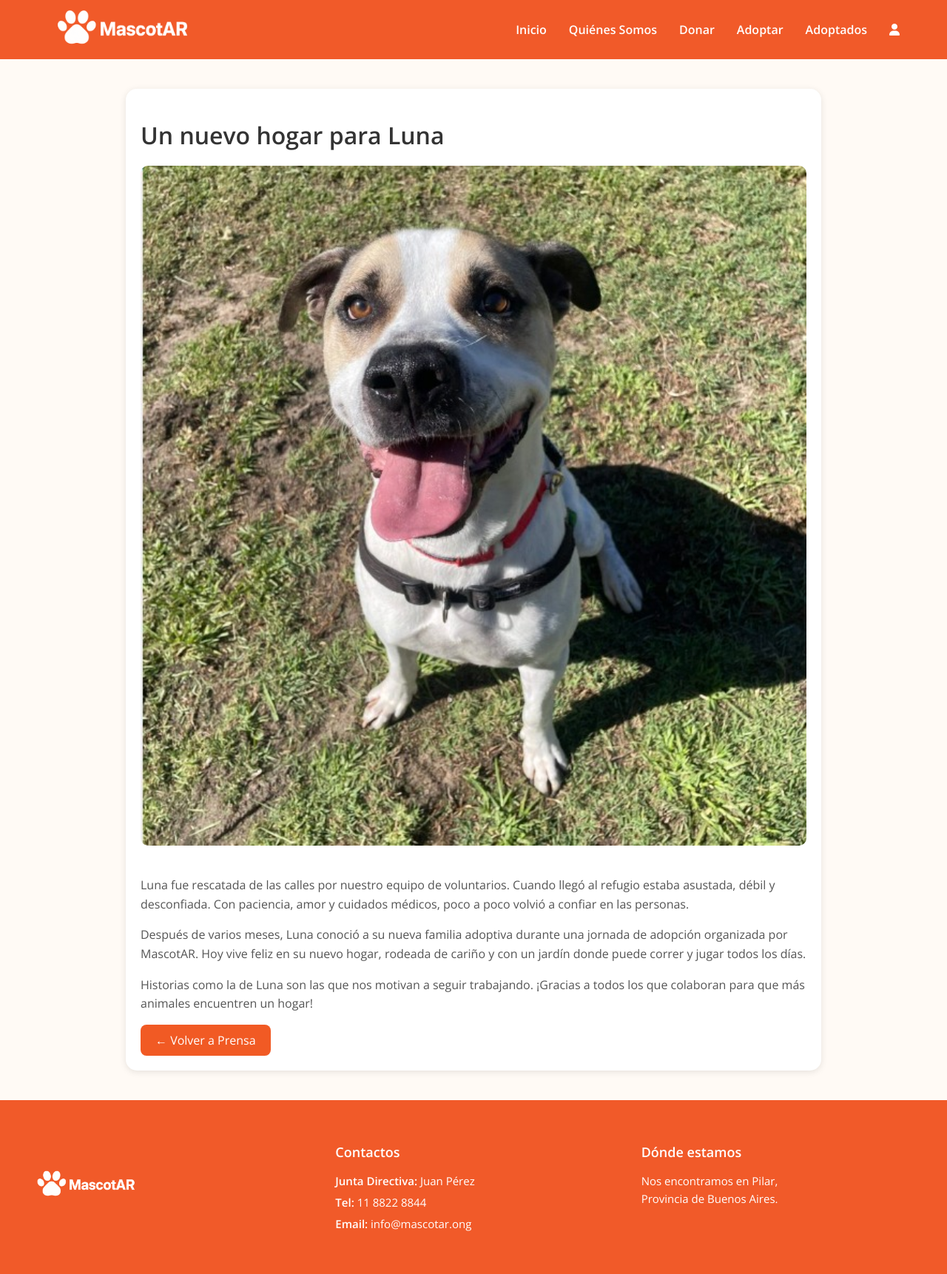
After one commit to santicasale/MascotAR, a PHP site: page /MascotAR/noticia1.html in a window 1280 px wide. The commit adds this page. Shown: the whole page at 74% size. Run offline with PHP 8.4, Linux system fonts and the light colour scheme.

Commit message:
ultima actualizacion

```diff
--- /dev/null
+++ b/noticia1.html
@@ -0,0 +1,87 @@
+<!DOCTYPE html>
+<html lang="es">
+<head>
+  <meta charset="UTF-8">
+  <meta name="viewport" content="width=device-width, initial-scale=1.0">
+  <title>Un nuevo hogar para Luna - MascotAR</title>
+  <link rel="stylesheet" href="style.css">
+  <link href="https://fonts.googleapis.com/css2?family=Amatic+SC:wght@700&family=Open+Sans:wght@400;600&display=swap" rel="stylesheet">
+  <link rel="stylesheet" href="https://cdnjs.cloudflare.com/ajax/libs/font-awesome/6.4.0/css/all.min.css">
+</head>
+<body>
+
+  <!-- Header igual que en index -->
+  <header>
+    <div class="header-container">
+      <div class="logo">
+        <img src="imagenesong/logomascotar.png" alt="Logo MascotAR">
+      </div>
+
+      <nav>
+        <ul>
+          <li><a href="index.html">Inicio</a></li>
+          <li>
+            <a href="index.html#nosotros">Quiénes Somos</a>
+            <ul class="submenu">
+              <li><a href="Prensa.html">Prensa</a></li>
+            </ul>
+          </li>
+          <li><a href="donar.html">Donar</a></li>
+          <li><a href="Adoptar.html">Adoptar</a></li>
+          <li><a href="adoptados.html">Adoptados</a></li>
+          <li class="user-menu">
+            <a href="#"><i class="fas fa-user"></i></a>
+            <ul class="submenu login-submenu">
+              <li>
+                <form class="login-form">
+                  <h3>Iniciar sesión</h3>
+                  <input type="email" name="email" placeholder="Ingrese su correo" required>
+                  <input type="password" name="pass" placeholder="Ingrese su contraseña" required>
+                  <button type="submit">Entrar</button>
+                </form>
+                <p class="register-link">¿No tenés cuenta? <a href="registrarse.html">Registrate</a></p>
+              </li>
+            </ul>
+          </li>
+        </ul>
+      </nav>
+    </div>
+  </header>
+
+  <!-- Contenido de la noticia -->
+  <main class="contenido-noticia">
+    <h1>Un nuevo hogar para Luna</h1>
+    <img src="imagenesong/lunadoptada.jpg" alt="Luna adoptada" class="imagen-noticia">
+
+    <p>Luna fue rescatada de las calles por nuestro equipo de voluntarios. Cuando llegó al refugio estaba asustada, débil y desconfiada.
+    Con paciencia, amor y cuidados médicos, poco a poco volvió a confiar en las personas.</p>
+
+    <p>Después de varios meses, Luna conoció a su nueva familia adoptiva durante una jornada de adopción organizada por MascotAR.
+    Hoy vive feliz en su nuevo hogar, rodeada de cariño y con un jardín donde puede correr y jugar todos los días.</p>
+
+    <p>Historias como la de Luna son las que nos motivan a seguir trabajando. ¡Gracias a todos los que colaboran para que más animales encuentren un hogar!</p>
+
+    <a href="Prensa.html" class="btn-volver">← Volver a Prensa</a>
+  </main>
+
+  <!-- Footer igual que en index -->
+  <footer>
+    <div class="footer-container">
+      <div class="footer-logo">
+        <img src="imagenesong/logomascotar.png" alt="Logo MascotAR">
+      </div>
+      <div class="footer-section">
+        <h3>Contactos</h3>
+        <p><strong>Junta Directiva:</strong> Juan Pérez</p>
+        <p><strong>Tel:</strong> 11 8822 8844</p>
+        <p><strong>Email:</strong> info@mascotar.ong</p>
+      </div>
+      <div class="footer-section">
+        <h3>Dónde estamos</h3>
+        <p>Nos encontramos en Pilar,<br>Provincia de Buenos Aires.</p>
+      </div>
+    </div>
+  </footer>
+
+</body>
+</html>
--- a/style.css
+++ b/style.css
@@ -1048,3 +1048,45 @@ button:hover {
   margin: 0 0 20px;
   color: white;
 }
+
+/* noticias prensa */
+
+.contenido-noticia {
+  max-width: 900px;
+  margin: 40px auto;
+  padding: 20px;
+  background: #fff;
+  border-radius: 15px;
+  box-shadow: 0 2px 10px rgba(0,0,0,0.1);
+}
+
+.contenido-noticia h1 {
+  color: #333;
+  margin-bottom: 20px;
+}
+
+.imagen-noticia {
+  width: 100%;
+  border-radius: 10px;
+  margin-bottom: 20px;
+}
+
+.contenido-noticia p {
+  line-height: 1.6;
+  color: #555;
+  margin-bottom: 15px;
+}
+
+.btn-volver {
+  display: inline-block;
+  background-color: #f15a24;
+  color: white;
+  padding: 10px 20px;
+  border-radius: 8px;
+  text-decoration: none;
+  transition: background 0.3s;
+}
+
+.btn-volver:hover {
+  background-color: #d14b1c;
+}
```
Also changed, not shown: Prensa.html (+6 -5 lines), noticia2.html (added, +84 -0 lines), noticia3.html (added, +84 -0 lines), imagenesong/lunadoptada.jpg (added).
